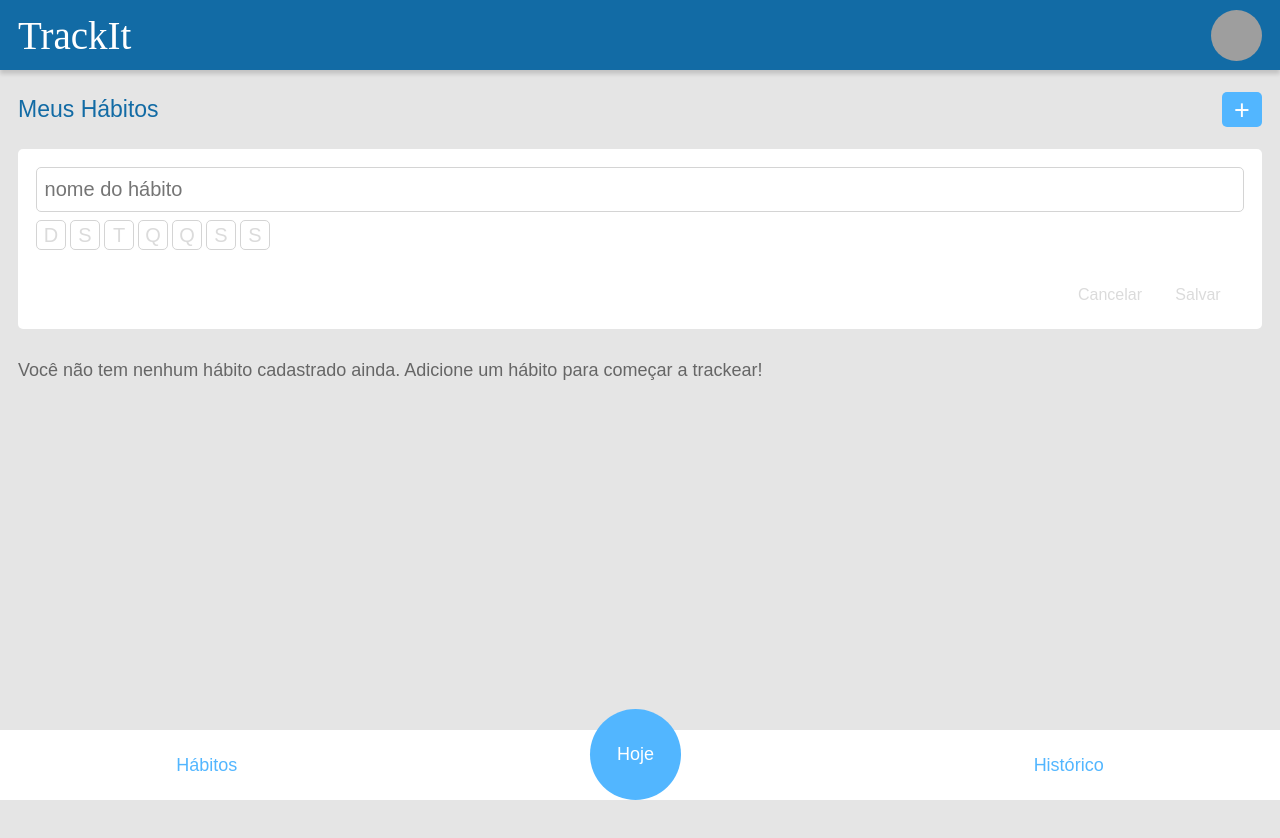
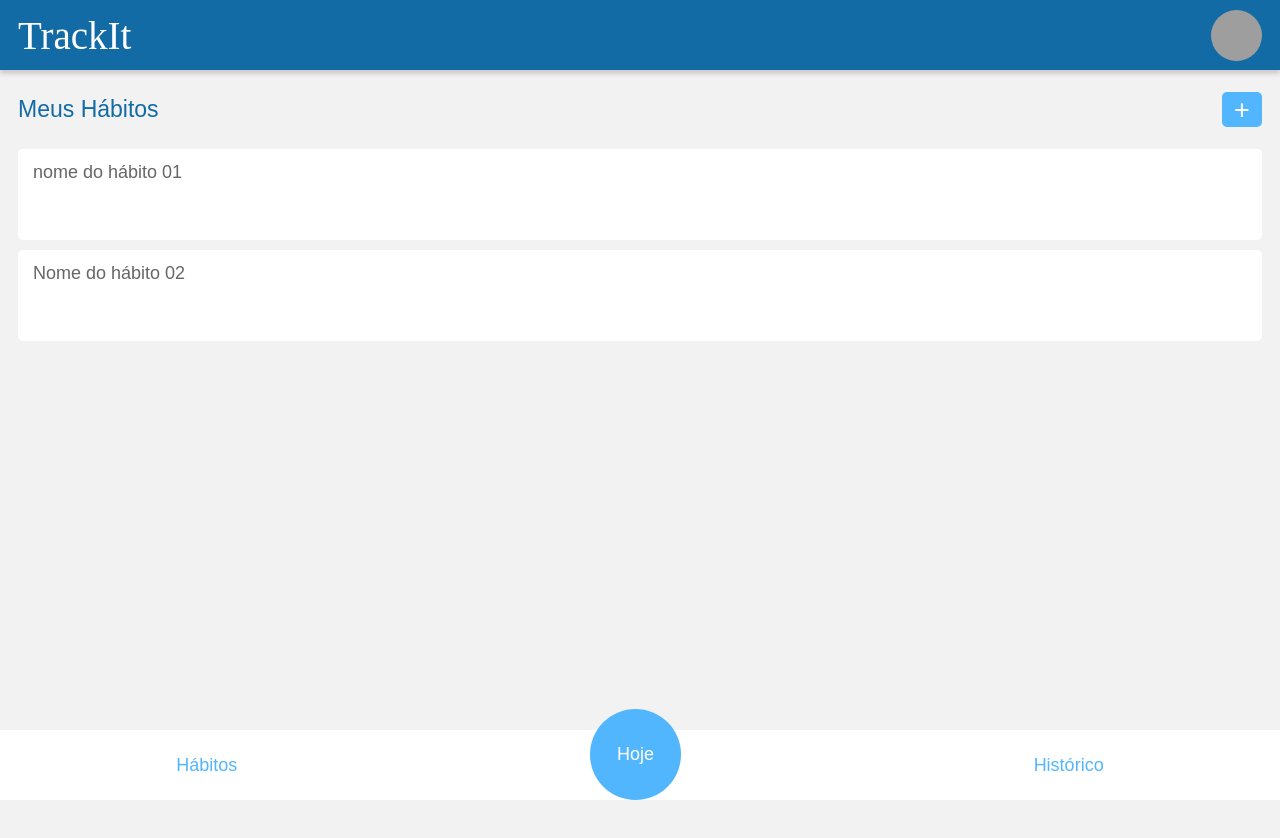
Before and after one commit to teles-tarcisio/Projeto10_TrackIt, a React (Create React App) app: page /habitos in a window 1280 px wide. Shown: the top 838 px of the page. Built offline with nearby package versions, Linux system fonts and the light colour scheme; grey boxes are pictures that could not be loaded.

Commit message:
wip habitcard, break

```diff
--- a/src/components/Habits/Habits_styles.js
+++ b/src/components/Habits/Habits_styles.js
@@ -105,6 +105,16 @@ const SCRoundProgressBar = styled.div`
   }
 `;
 
+const SCHabitCard = styled.li`
+  height: 91px;
+  margin: 0 auto 10px auto;
+  padding: 12px 12px 15px 15px;
+  display: flex;
+  background-color: #FFFFFF;
+  border-radius: 5px;;
+
+`;
+
 const SCNewHabitCard = styled.div`
   height: 180px;
   margin: 0 auto 30px auto;
@@ -152,4 +162,4 @@ const SCActionButtons = styled.div`
   }
 `;
 
-export { SCHeader, SCFooter, SCRoundProgressBar, SCHabitsList, SCMainContainer, SCHabitsTopBar,SCSimpleButton, SCNewHabitCard, SCHabitName, SCWeekButtons, SCWeekdayButton, SCActionButtons };
+export { SCHeader, SCFooter, SCRoundProgressBar, SCHabitsList, SCMainContainer, SCHabitsTopBar, SCSimpleButton, SCHabitCard, SCNewHabitCard, SCHabitName, SCWeekButtons, SCWeekdayButton, SCActionButtons };
--- a/src/components/Habits/MyHabits.js
+++ b/src/components/Habits/MyHabits.js
@@ -1,6 +1,16 @@
 import NewHabit from './NewHabit.js';
-import { SCHabitsList, SCMainContainer, SCHabitsTopBar, SCSimpleButton, } from "./Habits_styles.js";
+import { SCHabitsList, SCMainContainer, SCHabitsTopBar, SCSimpleButton, SCHabitCard } from "./Habits_styles.js";
 
+const habitsArray = [
+  {
+    name: "nome do hábito 01",
+    weekdays: [7, 1]
+  },
+  {
+    name: "Nome do hábito 02",
+    weekdays:[2, 4, 6]
+  }
+];
 
 export default function MyHabits() {
   return (
@@ -15,8 +25,14 @@ export default function MyHabits() {
       </SCHabitsTopBar>
 
       <SCHabitsList>
-        <NewHabit />
-        <p>Você não tem nenhum hábito cadastrado ainda. Adicione um hábito para começar a trackear!</p>
+        {/* <NewHabit /> */}
+        {/* <p>Você não tem nenhum hábito cadastrado ainda. Adicione um hábito para começar a trackear!</p> */}
+
+        {habitsArray.map((habit, index) => (
+                  <SCHabitCard key={index} id={index}>
+                    <p>{habit.name}</p>
+                   </SCHabitCard>
+      ))}
       </SCHabitsList>
     </SCMainContainer>
 
--- a/src/index.css
+++ b/src/index.css
@@ -142,6 +142,6 @@ table {
 body {
   width: 100vw;
   height: 100vh;
-  background-color: #E5E5E5;
+  background-color: #F2F2F2;
   font-family: 'Lexend Deca', sans-serif;
 }
```
